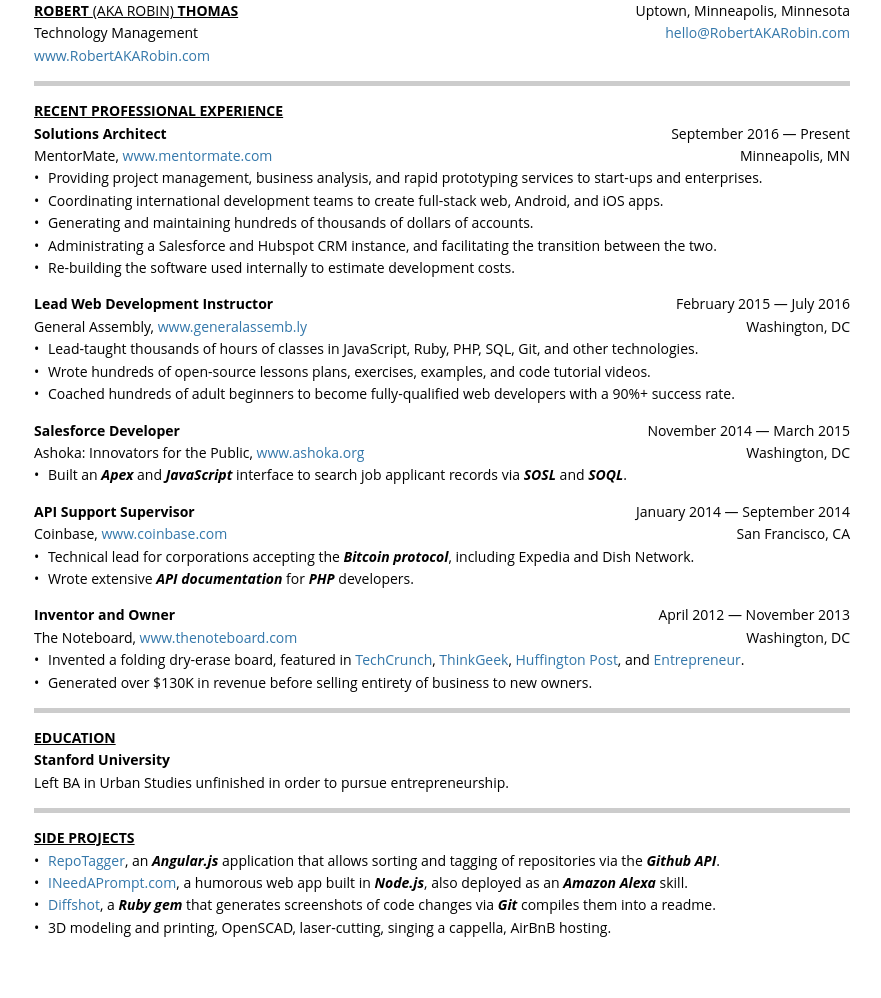
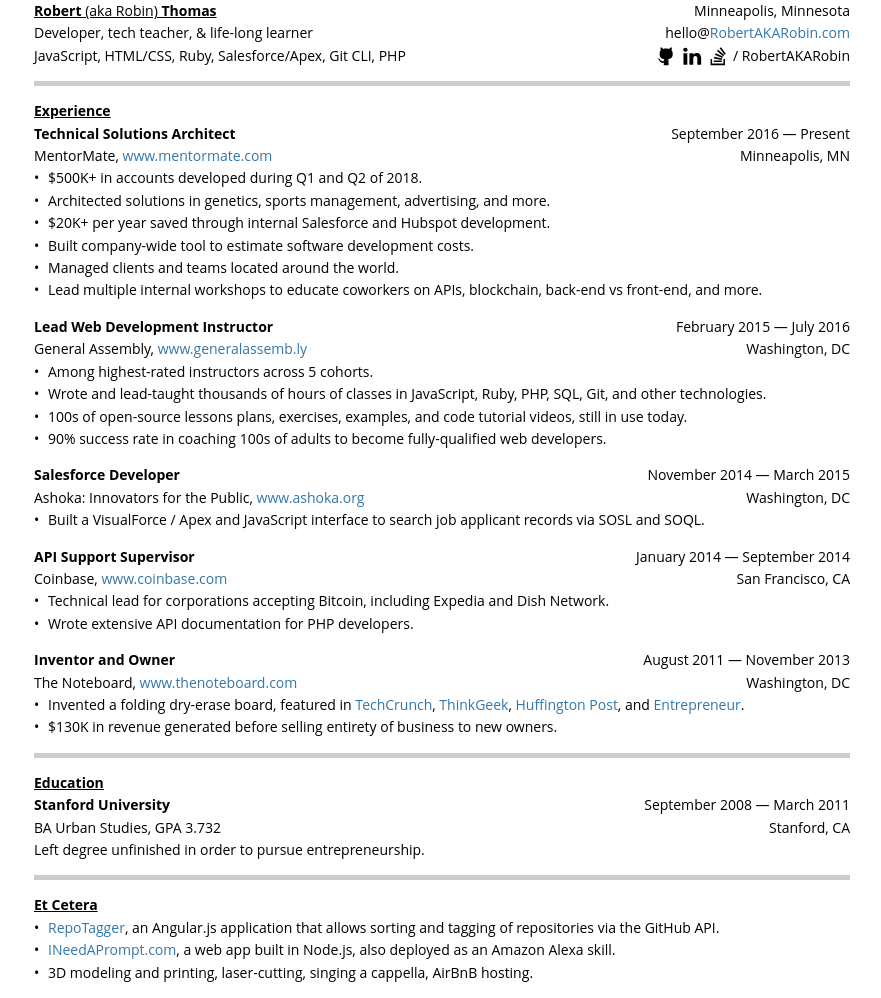
Before and after one commit to RobertAKARobin/robertakarobin.github.io, a PHP site: page / in a window 1280 px wide. Shown: the whole page, without its empty margins (198-1079 px from the left). Before the commit the page ends 937 px from the top, so only its background shows below. Run offline with PHP 8.4, Linux system fonts and the light colour scheme.

Commit message:
Considerable text updates & CSS cleaning

```diff
--- a/css/styles.css
+++ b/css/styles.css
@@ -24,9 +24,10 @@ html, body {
   width: 100%;
 }
 
-section, main, hr {
+section {
   clear: both;
   position: relative;
+  margin-bottom: 1em;
 }
 
 .title header {
@@ -37,17 +38,6 @@ section, main, hr {
 }
 .title address span {
   display: block;
-}
-
-section {
-  margin-bottom: 1em;
-}
-section.title {
-  margin-top: 0;
-}
-
-hr {
-  border-bottom: 5px solid #ccc;
 }
 
 aside {
@@ -74,31 +64,22 @@ li li:before {
   content: "-";
 }
 
-h1, h2 {
+h1, h2, h3 {
   font-weight: bold;
-  text-transform: uppercase;
-  text-decoration: underline;
 }
-h1 sub, h2 sub {
+h1 sub, h2 sub, h3 sub {
   font-weight: normal;
   vertical-align: baseline;
+}
+
+h1, h2 {
+  text-decoration: underline;
+  font-weight: bold;
 }
 
 h2 {
   border-top: 5px solid #ccc;
   padding-top: 1em;
-}
-
-h3 {
-  font-weight: bold;
-}
-
-h4 {
-  font-weight: bold;
-  display: inline;
-}
-h4:after {
-  content: ",";
 }
 
 em {
@@ -114,12 +95,13 @@ img {
   display: block;
 }
 
-.text p {
-  margin: 1em 0;
+.social svg {
+  height: 1.6em;
+  vertical-align: bottom;
 }
 
 @media print {
-  body > section:last-child {
+  section:last-of-type {
     margin-bottom: 0;
   }
 }
--- a/css/styles.scss
+++ b/css/styles.scss
@@ -23,9 +23,12 @@ html, body{
 	width:100%;
 }
 
-section, main, hr{
+section{
 	clear:both;
 	position:relative;
+	margin-bottom:1em;
+
+
 }
 
 .title{
@@ -39,18 +42,6 @@ section, main, hr{
 			display:block;
 		}
 	}
-}
-
-
-section{
-	margin-bottom:1em;
-
-	&.title{
-		margin-top:0;
-	}
-}
-hr{
-	border-bottom:5px solid #ccc;
 }
 
 aside{
@@ -76,29 +67,21 @@ li{
 	}
 }
 
-h1, h2{
+h1, h2, h3{
 	font-weight:bold;
-	text-transform:uppercase;
-	text-decoration:underline;
+
 	sub{
 		font-weight:normal;
 		vertical-align:baseline;
 	}
 }
+h1, h2{
+	text-decoration:underline;
+	font-weight:bold;
+}
 h2{
 	border-top:5px solid #ccc;
 	padding-top:1em;
-}
-h3{
-	font-weight:bold;
-}
-h4{
-	font-weight:bold;
-	display:inline;
-
-	&:after{
-		content:",";
-	}
 }
 
 em{
@@ -111,13 +94,15 @@ a{
 img{
 	display:block;
 }
-.text{
-	p{
-		margin:1em 0;
+
+.social{
+	svg{
+		height:1.6em;
+		vertical-align:bottom;
 	}
 }
 @media print{
-	body > section:last-child{
+	section:last-of-type{
 		margin-bottom:0;
 	}
 }
--- a/index.html
+++ b/index.html
@@ -12,25 +12,46 @@
 	<section class="title">
 		<header>
 			<h1>Robert <sub>(aka Robin)</sub> Thomas</h1>
-			<p>Technology Management</p>
-			<p><a href="http://robertakarobin.com">www.RobertAKARobin.com</a></p>
+			<p>Developer, tech teacher, &amp; life-long learner</p>
+			<p>JavaScript, HTML/CSS, Ruby, Salesforce/Apex, Git CLI, PHP</p>
 		</header>
 
 		<address>
-			<span>Uptown, Minneapolis, Minnesota</span>
-			<span><a href="mailto:hello@robertakarobin.com">hello@RobertAKARobin.com</a></span>
-			<span id="phone">&nbsp;</span>
+			<p>Minneapolis, Minnesota</p>
+			<p>hello@<a href="http://robertakarobin.com">RobertAKARobin.com</a></p>
+			<p class="social">
+				<a href="https://github.com/robertakarobin">
+					<svg role ="img" viewBox="0 0 100 100">
+						<title>GitHub</title>
+						<path d="M60.525 90H39.203s.03-6.326 0-10.667c-14.595 3.14-18.667-8-18.667-8-2.667-5.333-5.333-8-5.333-8-5.333-3.166 0-2.667 0-2.667 5.333 0 8 5.333 8 5.333 4.68 7.948 13.008 6.669 16 5.333 0-2.666 1.168-6.698 2.667-8-11.647-1.312-21.344-8-21.344-21.333s2.677-16 5.344-18.667c-.54-1.313-2.771-6.172.083-13.332 0 0 5.24 0 10.573 8 2.643-2.644 10.667-2.667 13.336-2.667 2.664 0 10.687.023 13.331 2.667 5.333-8 10.583-8 10.583-8 2.854 7.16.622 12.019.083 13.333C76.526 26 79.192 28.667 79.192 42s-9.685 20.021-21.333 21.333c1.5 1.302 2.667 5.894 2.667 8V90z"/>
+					</svg>
+				</a>
+				<a href="http://www.linkedin.com/in/robertakarobin">
+					<svg role="img" viewBox="0 0 100 100">
+						<title>LinkedIn</title>
+						<path d="M11.015 36.638H28.16v51.595H11.015zM19.701 11.768c-5.867 0-9.701 3.853-9.701 8.908 0 4.952 3.722 8.917 9.478 8.917h.109c5.979 0 9.704-3.965 9.704-8.917-.112-5.056-3.724-8.908-9.59-8.908zM70.255 35.426c-9.101 0-13.178 5.006-15.452 8.517v-7.305h-17.15c.228 4.841 0 51.595 0 51.595h17.15V59.419c0-1.544.112-3.081.563-4.187 1.241-3.081 4.063-6.271 8.796-6.271 6.211 0 8.69 4.732 8.69 11.665v27.605H90V58.646c0-15.846-8.458-23.22-19.745-23.22z"/>
+					</svg>
+				</a>
+				<a href="http://stackoverflow.com/users/2053389/robertakarobin">
+					<svg role="img" viewBox="0 0 100 100">
+						<title>Stack Overflow</title>
+						<path d="M16.027 90V62.253h6.635V83.07h50.867V62.23h6.705V90H16.027zM71.283 51.542l-3.088 6.604-32.662-15.127 3.006-6.642 32.744 15.165z"/>
+						<path d="M30.855 59.783l1.471-7.124 35.289 7.369-1.494 7.123-35.266-7.368zM83.973 38.809l-5.871 4.364-21.498-28.766L62.432 10c7.207 9.638 14.304 19.128 21.541 28.809zM44.48 27.038c1.66-1.96 3.08-3.639 4.717-5.57l27.67 22.922-4.619 5.648-27.768-23zM66.24 69.21v6.749H30.164V69.21H66.24z"/>
+					</svg>
+				</a>
+				/ RobertAKARobin
+			</p>
 		</address>
 	</section>
 
 	<section>
 		<header>
-			<h2>Recent Professional Experience</h2>
+			<h2>Experience</h2>
 		</header>
 
 		<section>
 			<header>
-				<h3>Solutions Architect</h3>
+				<h3>Technical Solutions Architect</h3>
 				<p>MentorMate, <a href="http://mentormate.com">www.mentormate.com</a></p>
 				<aside>
 					<time datetime="2016-09-01">September 2016 &mdash; Present</time>
@@ -38,11 +59,12 @@
 				</aside>
 			</header>
 			<ul>
-				<li>Providing project management, business analysis, and rapid prototyping services to start-ups and enterprises.</li>
-				<li>Coordinating international development teams to create full-stack web, Android, and iOS apps.</li>
-				<li>Generating and maintaining hundreds of thousands of dollars of accounts.</li>
-				<li>Administrating a Salesforce and Hubspot CRM instance, and facilitating the transition between the two.</li>
-				<li>Re-building the software used internally to estimate development costs.</li>
+				<li>$500K+ in accounts developed during Q1 and Q2 of 2018.</li>
+				<li>Architected solutions in genetics, sports management, advertising, and more.</li>
+				<li>$20K+ per year saved through internal Salesforce and Hubspot development.</li>
+				<li>Built company-wide tool to estimate software development costs.</li>
+				<li>Managed clients and teams located around the world.</li>
+				<li>Lead multiple internal workshops to educate coworkers on APIs, blockchain, back-end vs front-end, and more.</li>
 			</ul>
 		</section>
 
@@ -57,9 +79,10 @@
 			</header>
 
 			<ul>
-				<li>Lead-taught thousands of hours of classes in JavaScript, Ruby, PHP, SQL, Git, and other technologies.</li>
-				<li>Wrote hundreds of open-source lessons plans, exercises, examples, and code tutorial videos.</li>
-				<li> Coached hundreds of adult beginners to become fully-qualified web developers with a 90%+ success rate.</li>
+				<li>Among highest-rated instructors across 5 cohorts.</li>
+				<li>Wrote and lead-taught thousands of hours of classes in JavaScript, Ruby, PHP, SQL, Git, and other technologies.</li>
+				<li>100s of open-source lessons plans, exercises, examples, and code tutorial videos, still in use today.</li>
+				<li>90% success rate in coaching 100s of adults to become fully-qualified web developers.</li>
 			</ul>
 		</section>
 
@@ -74,7 +97,7 @@
 			</header>
 
 			<ul>
-				<li>Built an <em>Apex</em> and <em>JavaScript</em> interface to search job applicant records via <em>SOSL</em> and <em>SOQL</em>.</li>
+				<li>Built a VisualForce / Apex and JavaScript interface to search job applicant records via SOSL and SOQL.</li>
 			</ul>
 		</section>
 
@@ -89,8 +112,8 @@
 			</header>
 
 			<ul>
-				<li>Technical lead for corporations accepting the <em>Bitcoin protocol</em>, including Expedia and Dish Network.</li>
-				<li>Wrote extensive <em>API documentation</em> for <em>PHP</em> developers.</li>
+				<li>Technical lead for corporations accepting Bitcoin, including Expedia and Dish Network.</li>
+				<li>Wrote extensive API documentation for PHP developers.</li>
 			</ul>
 		</section>
 
@@ -99,14 +122,14 @@
 				<h3>Inventor and Owner</h3>
 				<p>The Noteboard, <a href="http://thenoteboard.com">www.thenoteboard.com</a></p>
 				<aside>
-					<time datetime="2012-04-01">April 2012 &mdash; November 2013</time>
+					<time datetime="2012-04-01">August 2011 &mdash; November 2013</time>
 					<p>Washington, DC</p>
 				</aside>
 			</header>
 
 			<ul>
 				<li>Invented a folding dry-erase board, featured in <a href="https://techcrunch.com/2012/04/18/the-noteboard-is-an-amazing-10-foldable-pocket-whiteboard/">TechCrunch</a>, <a href="https://www.youtube.com/watch?v=tVmvewyqVj4">ThinkGeek</a>, <a href="http://www.huffingtonpost.com/2012/05/02/rgft-noteboard-dry-erase-board_n_1471751.html">Huffington Post</a>, and <a href="https://www.entrepreneur.com/slideshow/225135">Entrepreneur</a>.</li>
-				<li>Generated over $130K in revenue before selling entirety of business to new owners.</li>
+				<li>$130K in revenue generated before selling entirety of business to new owners.</li>
 			</ul>
 		</section>
 	</section>
@@ -119,22 +142,27 @@
 		<section>
 			<header>
 				<h3>Stanford University</h3>
-				<p>Left BA in Urban Studies unfinished in order to pursue entrepreneurship.</p>
+				<p>BA Urban Studies, GPA 3.732</p>
+				<aside>
+					<time datetime="2011-03-01">September 2008 &mdash; March 2011</time>
+					<p>Stanford, CA</p>
+				</aside>
 			</header>
+
+			<p>Left degree unfinished in order to pursue entrepreneurship.</p>
 		</section>
 
 	</section>
 
 	<section>
 		<header>
-			<h2>Side Projects</h2>
+			<h2>Et Cetera</h2>
 		</header>
 
 		<ul>
-			<li><a href="http://repotagger.github.io/">RepoTagger</a>, an <em>Angular.js</em> application that allows sorting and tagging of repositories via the <em>Github API</em>.</li>
-			<li><a href="http://ineedaprompt.com">INeedAPrompt.com</a>, a humorous web app built in <em>Node.js</em>, also deployed as an <em>Amazon Alexa</em> skill.</li>
-			<li><a href="https://rubygems.org/gems/diffshot/versions/1.0.0">Diffshot</a>, a <em>Ruby gem</em> that generates screenshots of code changes via <em>Git</em> compiles them into a readme.</li>
-			<li>3D modeling and printing, OpenSCAD, laser-cutting, singing a cappella, AirBnB hosting.</li>
+			<li><a href="http://repotagger.github.io/">RepoTagger</a>, an Angular.js application that allows sorting and tagging of repositories via the GitHub API.</li>
+			<li><a href="http://ineedaprompt.com">INeedAPrompt.com</a>, a web app built in Node.js, also deployed as an Amazon Alexa skill.</li>
+			<li>3D modeling and printing, laser-cutting, singing a cappella, AirBnB hosting.</li>
 		</ul>
 	</section>
 
```
